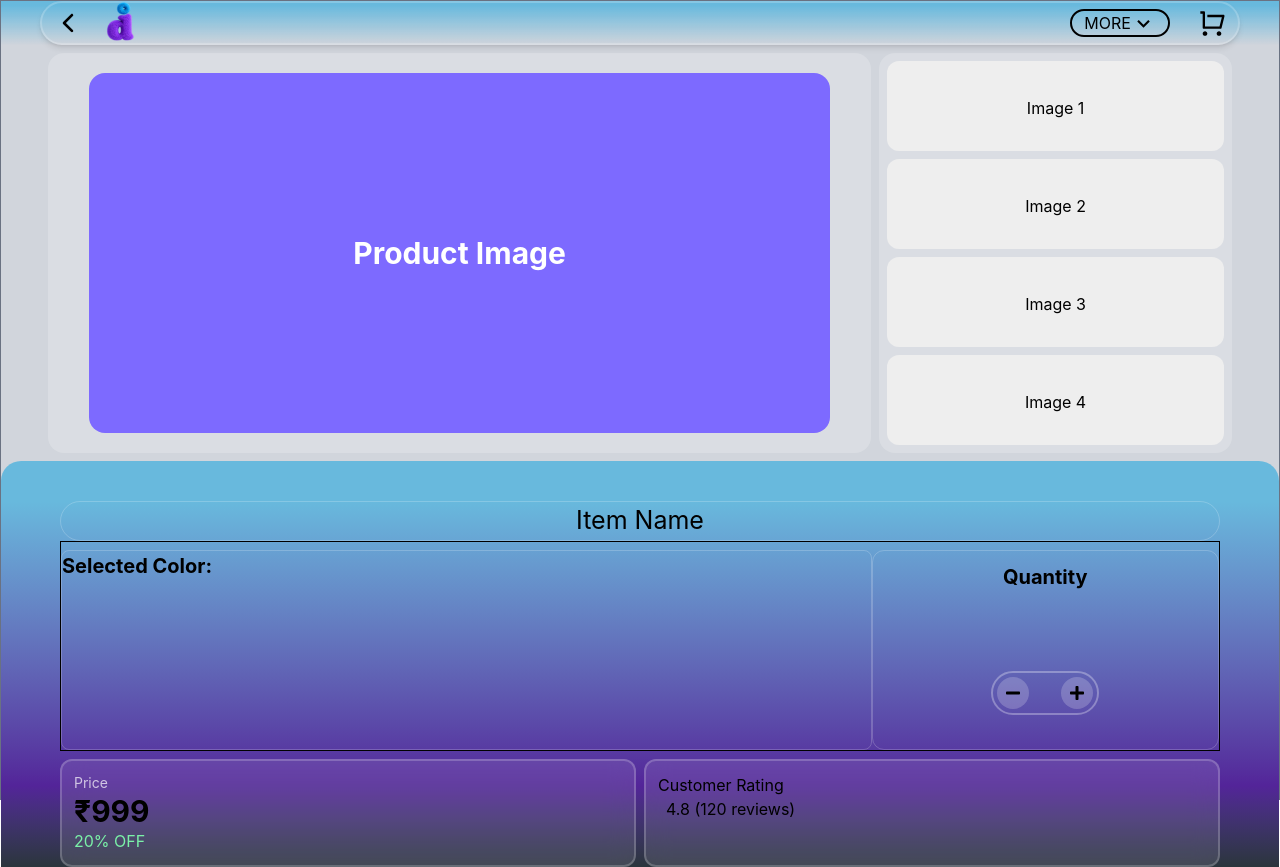
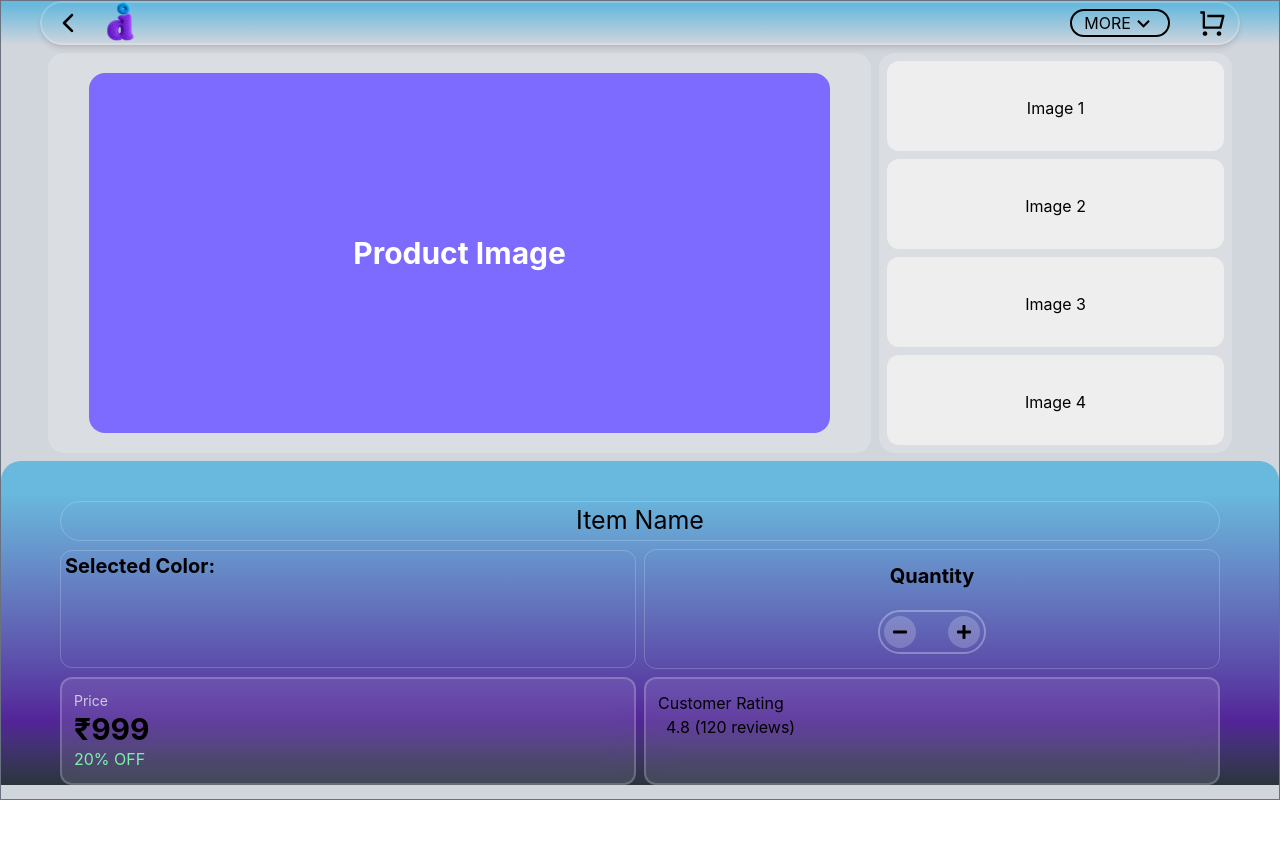
Before and after one commit to ziyad-farooqui/O.D-stand-E-commerce-websites, a React (Vite) app: page /items in a window 1280 px wide. After the commit the page ends 800 px from the top, so only its background shows below. Built offline with nearby package versions, Linux system fonts and the light colour scheme.

Commit message:
19092026-day:18

```diff
--- a/src/InsideCard/CardNavbar.jsx
+++ b/src/InsideCard/CardNavbar.jsx
@@ -41,7 +41,7 @@ const CardNavbar = () => {
 
   return (
 
-         <div className=' z-15 item-nev sticky top-0 rounded-  flex items-center justify-center bg-gradient-to-b from-[#68B9DD] from-10% to-[##68B9DD] to-100%  border- border-pink-200 w-full  h-auto '>
+         <div className=' relative z-1 item-nev sticky top-0 rounded-  flex items-center justify-center bg-gradient-to-b from-[#68B9DD] from-10% to-[##68B9DD] to-100%  border- border-pink-200 w-full  h-auto '>
            <div className='gap- md:border-2 md:rounded-full border-white/20 shadow-md max-w-300 relative justify- flex w-full h-10 md:h-11 items-center  md:justify-between px-2'>
             {/*the back button icon*/}
              <IoIosArrowBack onClick={backfrom} className="border- text-[28px] text-black absolute left-2 md:left-3" />
@@ -67,7 +67,7 @@ const CardNavbar = () => {
                            {/* More Menu */}
 
             {openMore && (
-              <div className="absolute top-11 bg-white/50 backdrop-blur-md border border-white/30 shadow-lg rounded-xl w-40 p-2 z-[100]">
+              <div className="absolute top-11 bg-white/50 backdrop-blur-md border border-white/30 shadow-lg rounded-xl w-40 p-2 ">
 
                 <p className="border- px-3 py-2 hover:bg-black/10 rounded-lg cursor-pointer hover:bg-gray-5 hover:scale-105">
                   Details
--- a/src/InsideCard/CardTheDetail.jsx
+++ b/src/InsideCard/CardTheDetail.jsx
@@ -11,32 +11,30 @@ const CardTheDetail = () => {
 
     <>
 
-           <div className='thedetails-bar flex justify-center relative z-50 md:top-0 ms:-top- -top- w-full h-auto md:rounded-t-[20px]
+           <div className='thedetails-bar flex justify-center relative z-10 md:top-0 ms:-top- -top- w-full h-auto rounded-t-[20px]
      bg-gradient-to-b from-[#68B9DD] from-10% via-[#6AB8E0] via-30% via-[#227EB3] via-50% via-[#0E5990] via-70% via-[#532499] via-80% to-[#2b353c] to-%100  '>
 
         <div className='md: border-white/30  md:max-w-300 w-full md:px-5 '>
 
-          <div className="product-Name md:rounded-full mt-10 border  border-white/20 flex  w-full h-10 items-center justify-center text-[25px] shadow md:shadow-none md: ">
+          <div className="product-Name md:rounded-full mt-10 border  border-white/20 flex  w-full h-10 items-center justify-center text-[25px]  md:shadow-none md: ">
             {itemsName}
           </div>
 
-        <div className='border flex items-center '>
+        <div className=' flex md:flex-row flex-col items-center md:gap-2 '>
 
 
           {/*the color name  */}
-          <div className='prodect-color mt-2  h-50 w-[70%]  justify-center items-center md:gap- border-white/50 flex flex-col md:flex-row font-bold text-[20px] '>
+          <div className='prodect-color rounded-xl flex md:flex-col mt-2 border  md: w-[95%] md:w-[50%] md:h-auto  justify- items-  border-white/20  font-bold text-[20px] '>
 
-            <div className='color_options border  border-white/20 h-50 w-full rounded-lg   ml-'>
-            <h1 className='border-  md:w-40 w-full' > Selected Color:</h1>
-
-            </div>
+            <h1 className=' flex h-9 w-full pl-1  ' > Selected Color:</h1>
+            <div className='color_options    border-white/20 h-20 w-full'></div>
 
           </div>
 
 
                     {/* ================= QUANTITY ================= */}
 
-          <div className="border x border-white/20 rounded-xl mt-2 p-3 flex flex-col gap-20 items-center justify- w-[30%] h-50">
+          <div className="border  border-white/20 rounded-xl mt-2 p-3 flex flex-col gap-5 items-center justify- w-[95%] md:w-[50%] h-30 ">
 
             <h2 className="font-bold text-xl">
               Quantity
@@ -51,7 +49,7 @@ const CardTheDetail = () => {
                 <FaMinus />
               </button>
 
-              <span className="text-xl">
+              <span className=" text-xl">
                 {/* {quantity} */}
               </span>
 
```
